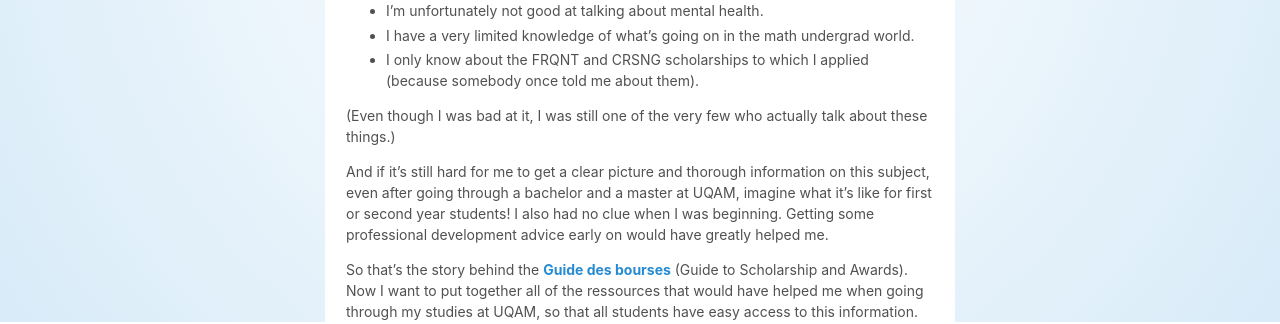
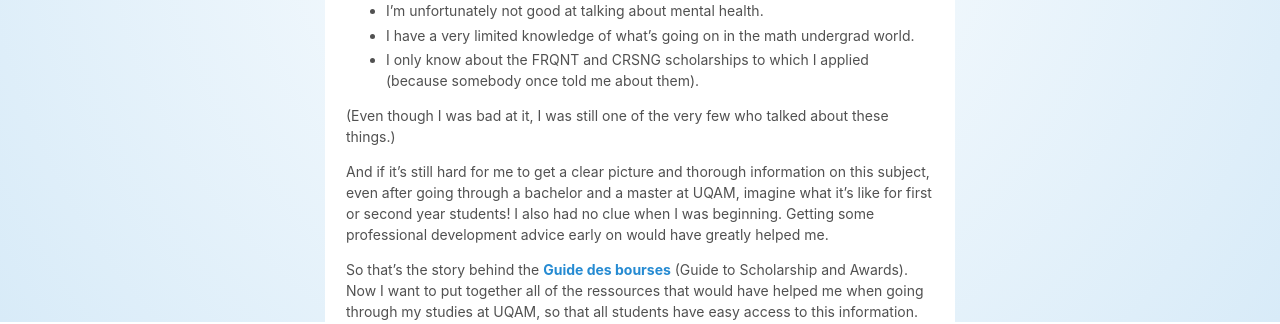
Before and after one commit to OlivierBinette/blog, a Jekyll site: the page built from _posts/2019-05-03-le-projet-du-guide-des-bourses.md, in a window 1280 px wide. Shown: the part 578-902 px from the top of the page. Built offline with Jekyll 4.4.1, drawn with Linux system fonts in a browser that asks for light colours; nearby versions of some CDN libraries.

Commit message:
Update 2019-05-03-le-projet-du-guide-des-bourses.md

```diff
--- a/_posts/2019-05-03-le-projet-du-guide-des-bourses.md
+++ b/_posts/2019-05-03-le-projet-du-guide-des-bourses.md
@@ -19,7 +19,7 @@
 - I have a very limited knowledge of what's going on in the math undergrad world.
 - I only know about the FRQNT and CRSNG scholarships to which I applied (because somebody once told me about them).
 
-(Even though I was bad at it, I was still one of the very few who actually talk about these things.)
+(Even though I was bad at it, I was still one of the very few who talked about these things.)
 
 And if it's still hard for me to get a clear picture and thorough information on this subject, even after going through a bachelor and a master at UQAM, imagine what it's like for first or second year students! I also had no clue when I was beginning. Getting some professional development advice early on would have greatly helped me.
 
```
